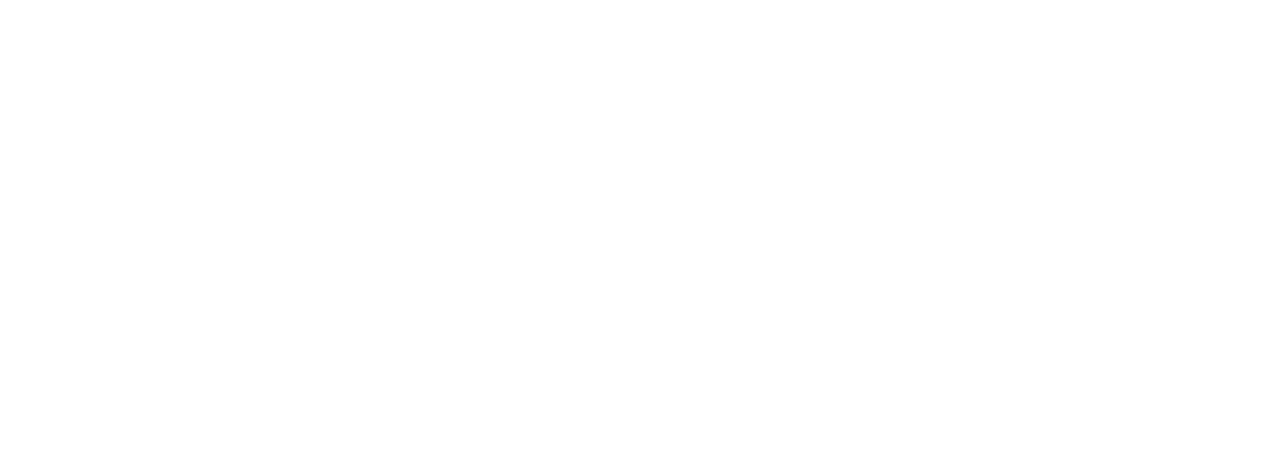
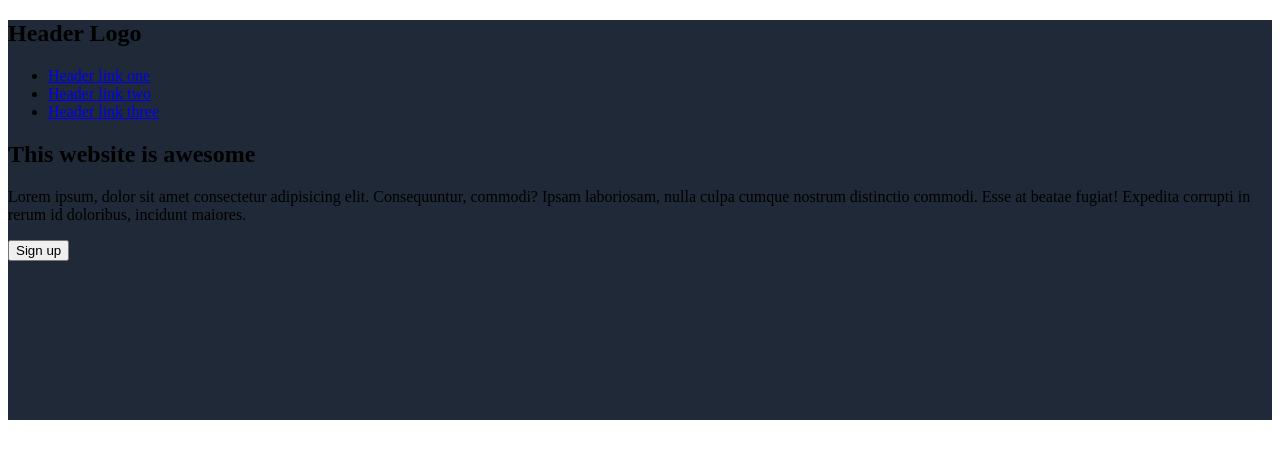
Before and after one commit to reiv-j/landing-page, a plain HTML site: page index.html in a window 1280 px wide. Drawn offline with Linux system fonts and the light colour scheme.

Commit message:
Add html hero content

```diff
--- a/index.html
+++ b/index.html
@@ -7,6 +7,25 @@
     <link rel="stylesheet" href="style.css">
 </head>
 <body>
-
+    <div class="hero">
+        <nav>
+            <h1>Header Logo</h1>
+            <ul>
+                <li><a href="#">Header link one</a></li>
+                <li><a href="#">Header link two</a></li>
+                <li><a href="#">Header link three</a></li>
+            </ul>
+        </nav>
+        <div class="hero-content">
+            <div class="left">
+                <h2>This website is awesome</h2>
+                <p>Lorem ipsum, dolor sit amet consectetur adipisicing elit. Consequuntur, commodi? Ipsam laboriosam, nulla culpa cumque nostrum distinctio commodi. Esse at beatae fugiat! Expedita corrupti in rerum id doloribus, incidunt maiores.</p>
+                <button>Sign up</button>
+            </div>
+            <div class="right">
+                <img src="" alt="">
+            </div>
+        </div>
+    </div>
 </body>
 </html>
--- a/style.css
+++ b/style.css
@@ -0,0 +1,5 @@
+.hero {
+    width: 100%;
+    height: 400px;
+    background-color: #1F2937;
+}
```
